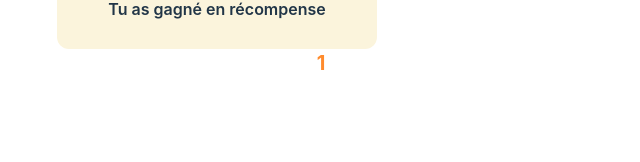
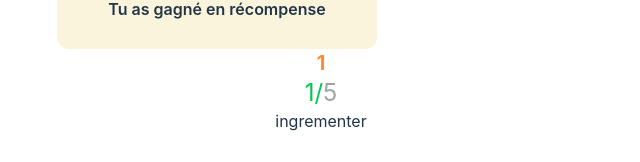
Before and after one commit to code-dev-pro/-Pidu-JCH-MLE, a React (Vite) app: page /storybook in a window 1280 px wide. Shown: the part 752-914 px from the top of the page, without its empty margins (319-959 px from the left). Before the commit the page ends 861 px from the top, so only its background shows below. Built offline with nearby package versions, Linux system fonts and the light colour scheme.

Commit message:
feat: composant progression number

```diff
--- /dev/null
+++ b/src/components/progressnumber.tsx
@@ -0,0 +1,20 @@
+import { useState } from 'react'
+
+export default function ProgressNumber() {
+  const [currentQuestion, setCurrentQuestion] = useState(1)
+
+  const count = () => {
+    if (currentQuestion + 1 > 5) return
+    setCurrentQuestion(currentQuestion + 1)
+  }
+
+  return (
+    <>
+      <div className="text-2xl ">
+        <span className="text-green-500">{currentQuestion}/</span>
+        <span className="text-neutral-400">5</span>
+      </div>
+      <button onClick={count}>ingrementer</button>
+    </>
+  )
+}
--- a/src/pages/storybook.tsx
+++ b/src/pages/storybook.tsx
@@ -4,6 +4,7 @@ import Picture from '@/components/picture'
 import Progressbar from '@/components/progressbar'
 import CardReward from '@/components/card-reward'
 import Number from '@/components/score'
+import ProgressNumber from '@/components/progressnumber'
 
 export default function StoryBook() {
   return (
@@ -18,6 +19,7 @@ export default function StoryBook() {
       <CardAnswer index={4} title="Coconut" />
       <CardReward />
       <Number value={1} />
+      <ProgressNumber />
     </>
   )
 }
```
